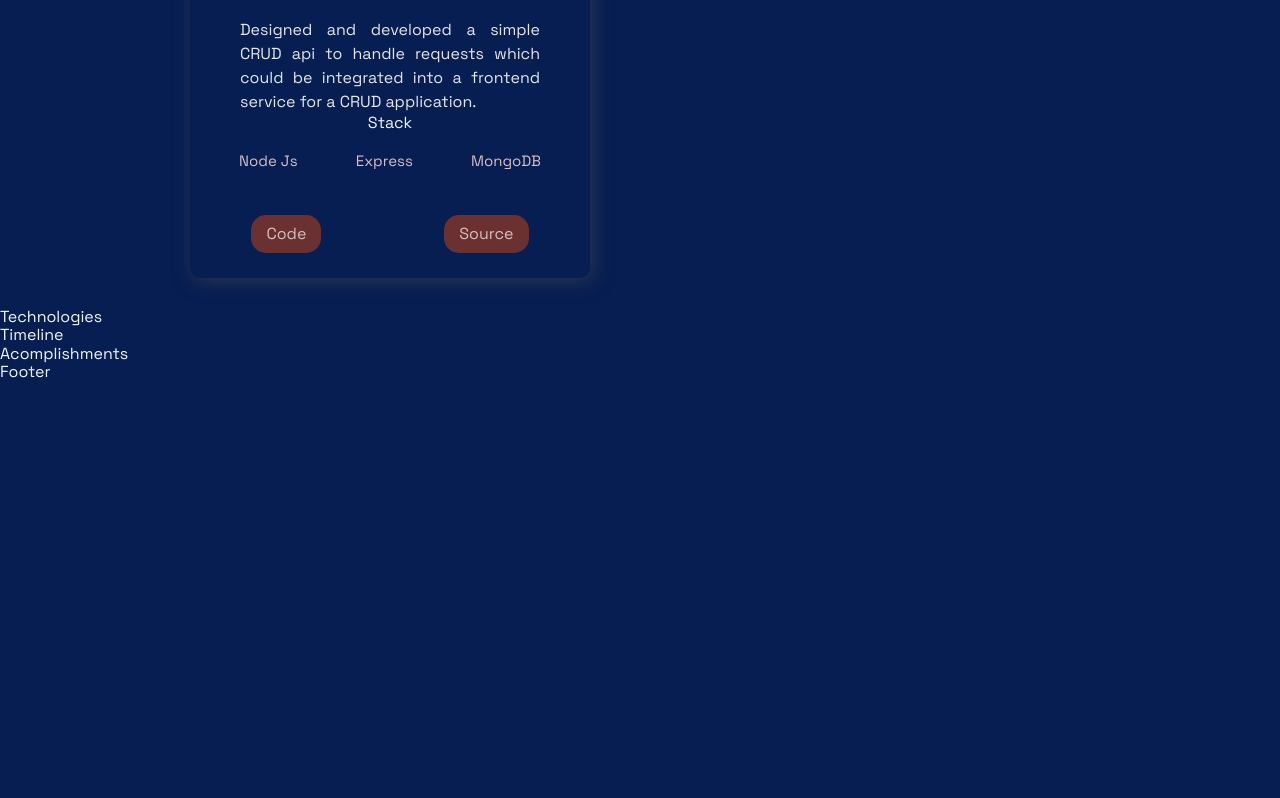
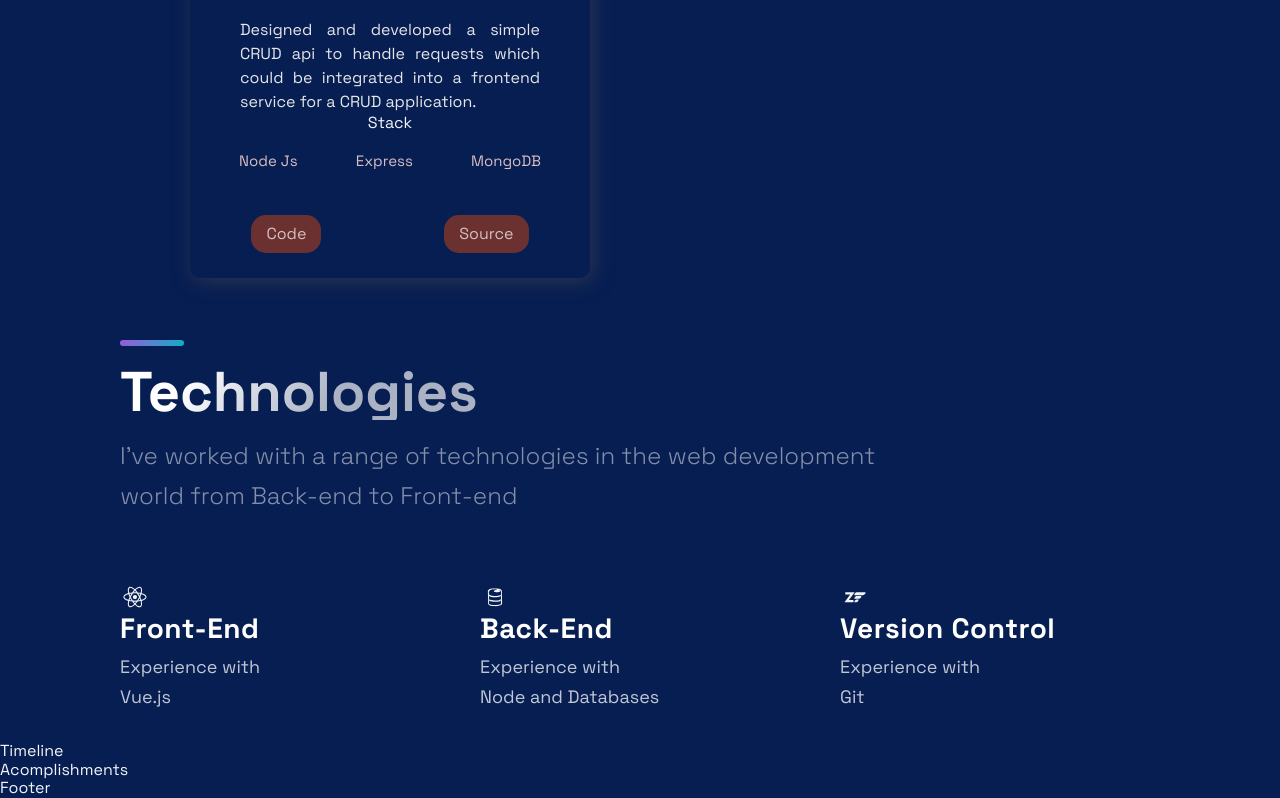
Before and after one commit to adedejisalim/portfolio_website-STARTER, a Next.js app: page / in a window 1280 px wide. Shown: the part 2025-2823 px from the top of the page. Before the commit the page ends 2407 px from the top, so only its background shows below. Built offline with nearby package versions, Linux system fonts and the light colour scheme.

Commit message:
Completed technologies section

```diff
--- a/src/components/Technologies/Technologies.js
+++ b/src/components/Technologies/Technologies.js
@@ -4,9 +4,49 @@
 import { List, ListContainer, ListItem, ListParagraph, ListTitle } from './TechnologiesStyles';
 
 const Technologies = () =>  (
-  <div>
-    Technologies
-  </div>
+  <Section id="tech">
+    <SectionDivider/>
+    <br/>
+    <SectionTitle>Technologies</SectionTitle>
+    <SectionText>
+      I've worked with a range of technologies in the web development world from Back-end to Front-end
+    </SectionText>
+
+    <List>
+      <ListItem>
+        <DiReact size="3rem"/>
+        <ListContainer>
+          <ListTitle>Front-End</ListTitle>
+          <ListParagraph>
+            Experience with <br />
+            Vue.js
+          </ListParagraph>
+        </ListContainer>
+      </ListItem>
+
+      <ListItem>
+        <DiFirebase size="3rem"/>
+        <ListContainer>
+          <ListTitle>Back-End</ListTitle>
+          <ListParagraph>
+            Experience with <br />
+            Node and Databases
+          </ListParagraph>
+        </ListContainer>
+      </ListItem>
+
+      <ListItem>
+        <DiZend size="3rem"/>
+        <ListContainer>
+          <ListTitle>Version Control</ListTitle>
+          <ListParagraph>
+            Experience with <br />
+            Git
+          </ListParagraph>
+        </ListContainer>
+      </ListItem>
+    </List>
+  </Section>
 );
 
 export default Technologies;
```
